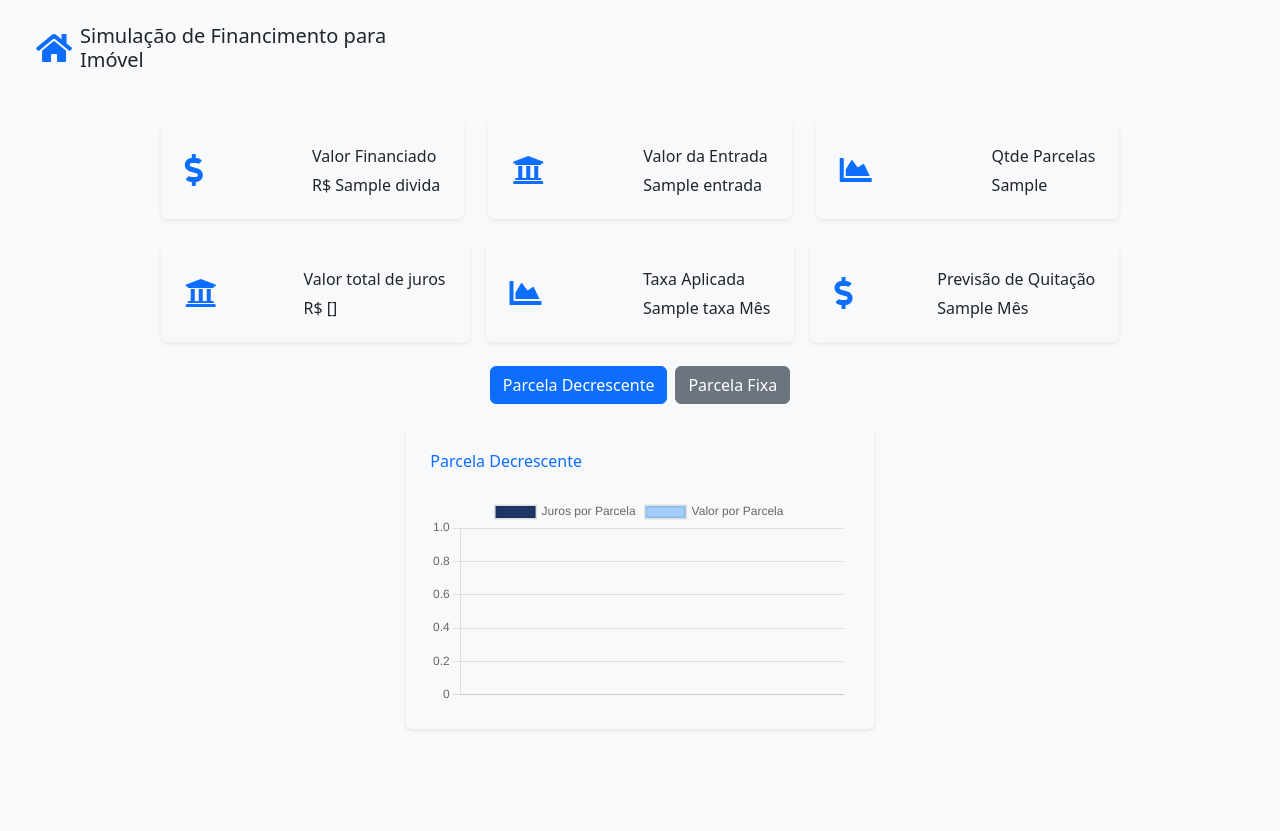
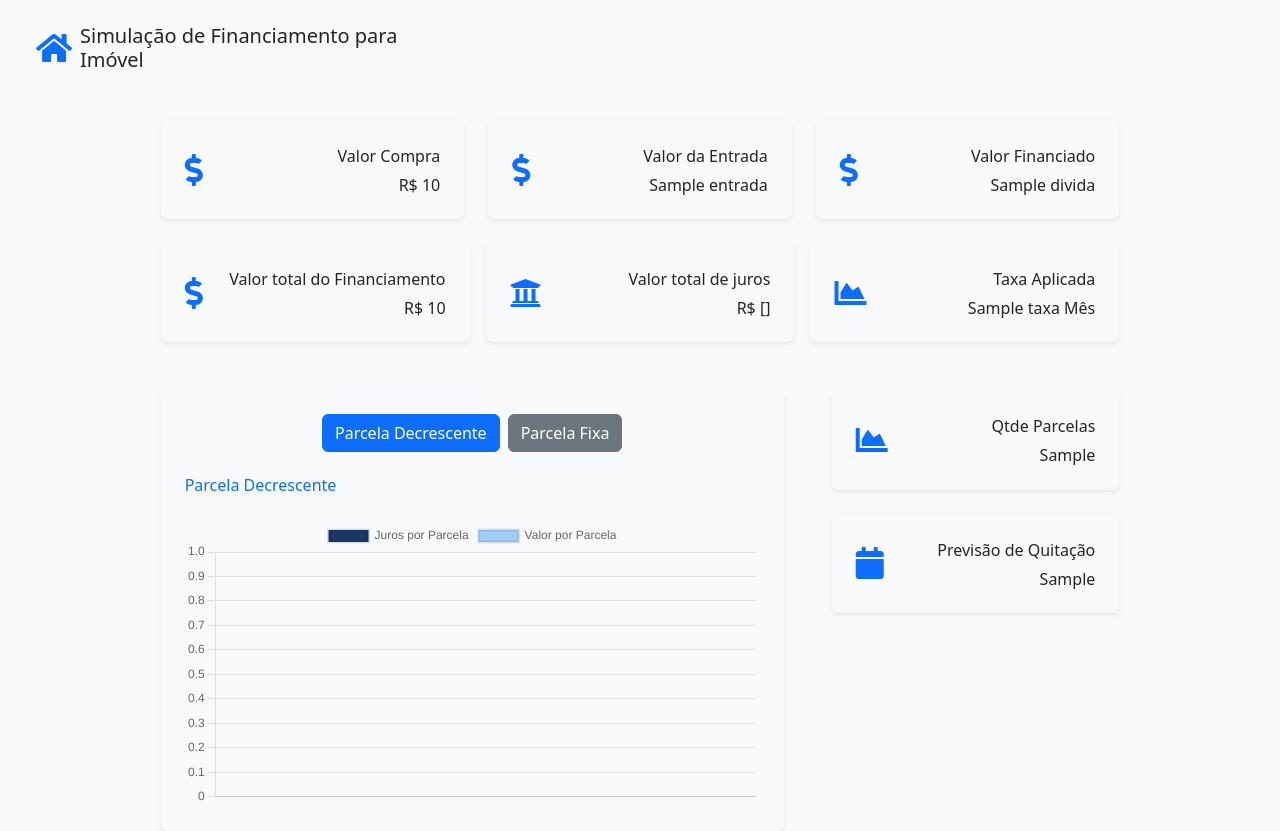
Before and after one commit to Lucaspaixao-code/EstatisticaAplicada, a Django app: template app_CalculadoraFinanciamento/templates/imoveis.html in a window 1280 px wide. Shown: the part 46-877 px from the top of the page. Before the commit the page ends 776 px from the top, so only its background shows below. Run offline with Django 5.2, Linux system fonts and the light colour scheme; the template is opened without the code that fills it: most values are stand-ins (such as "Sample title", 1, 10 or a date in 2020); some libraries are stand-ins or nearby versions.

Commit message:
Ajustes Telas

```diff
--- a/app_CalculadoraFinanciamento/templates/imoveis.html
+++ b/app_CalculadoraFinanciamento/templates/imoveis.html
@@ -5,7 +5,7 @@
     <div class="row g-4">
         <div class="col-sm-8 col-xl-4 d-flex align-items-center">
             <i class="fas fa-home fa-2x text-primary me-2"></i>
-            <h5 class="mb-0">Simulação de Financimento para Imóvel</h5>
+            <h5 class="mb-0">Simulação de Financiamento para Imóvel</h5>
         </div>
     </div>
 
@@ -14,16 +14,16 @@
             <div class="col-sm-8 col-xl-4">
                 <div class="bg-light rounded d-flex align-items-center justify-content-between p-4 shadow-sm">
                     <i class="fa fa-dollar-sign fa-2x text-primary"></i>
-                    <div class="ms-3">
-                        <p class="mb-2">Valor Financiado</p>
-                        <h6 class="mb-0">R$ {{ Divida }}</h6>
+                    <div class="ms-3 text-end">
+                        <p class="mb-2">Valor Compra</p>
+                        <h6 class="mb-0">R$ {{ valorCompra }}</h6>
                     </div>
                 </div>
             </div>
             <div class="col-sm-8 col-xl-4">
                 <div class="bg-light rounded d-flex align-items-center justify-content-between p-4 shadow-sm">
-                    <i class="fas fa-university fa-2x text-primary"></i>
-                    <div class="ms-3">
+                    <i class="fas fa-dollar-sign fa-2x text-primary"></i>
+                    <div class="ms-3 text-end">
                         <p class="mb-2">Valor da Entrada</p>
                         <h6 class="mb-0">{{ Entrada }}</h6>
                     </div>
@@ -31,10 +31,10 @@
             </div>
             <div class="col-sm-8 col-xl-4">
                 <div class="bg-light rounded d-flex align-items-center justify-content-between p-4 shadow-sm">
-                    <i class="fa fa-chart-area fa-2x text-primary"></i>
-                    <div class="ms-3">
-                        <p class="mb-2">Qtde Parcelas</p>
-                        <h6 class="mb-0">{{ qtdeParcelas }}</h6>
+                    <i class="fa fa-dollar-sign fa-2x text-primary"></i>
+                    <div class="ms-3 text-end">
+                        <p class="mb-2">Valor Financiado</p>
+                        <h6 class="mb-0">{{ Divida  }}</h6>
                     </div>
                 </div>
             </div>
@@ -45,8 +45,17 @@
         <div class="row g-3">
             <div class="col-sm-8 col-xl-4">
                 <div class="bg-light rounded d-flex align-items-center justify-content-between p-4 shadow-sm">
+                    <i class="fas fa-dollar-sign fa-2x text-primary"></i>
+                    <div class="ms-3 text-end">
+                        <p class="mb-2">Valor total do Financiamento</p>
+                        <h6 id="valorTotalFin" class="mb-0">R$ {{ ValorTotal }}</h6>
+                    </div>
+                </div>
+            </div>
+            <div class="col-sm-8 col-xl-4">
+                <div class="bg-light rounded d-flex align-items-center justify-content-between p-4 shadow-sm">
                     <i class="fas fa-university fa-2x text-primary"></i>
-                    <div class="ms-3">
+                    <div class="ms-3 text-end">
                         <p class="mb-2">Valor total de juros</p>
                         <h6 id="valorJuros" class="mb-0">R$ {{ ValorJuros }}</h6>
                     </div>
@@ -55,48 +64,57 @@
             <div class="col-sm-8 col-xl-4">
                 <div class="bg-light rounded d-flex align-items-center justify-content-between p-4 shadow-sm">
                     <i class="fa fa-chart-area fa-2x text-primary"></i>
-                    <div class="ms-3">
+                    <div class="ms-3 text-end">
                         <p class="mb-2">Taxa Aplicada</p>
                         <h6 class="mb-0">{{ Taxa }} Mês</h6>
                     </div>
                 </div>
             </div>
+
+        </div>
+    </div>
+
+    <div class="container-fluid pt-5 px-4 col-xl-10">
+        <div class="row g-5 justify-content-center">
+            <div class="col-sm-12 col-xl-8">
+                <div class="bg-light rounded h-100 p-4 shadow-sm">
+                    <div class="d-flex justify-content-center mb-4">
+                        <button id="btn-decrescente" class="btn btn-primary me-2" onclick="showGraph('decrescente')">Parcela Decrescente</button>
+                        <button id="btn-fixa" class="btn btn-secondary" onclick="showGraph('fixa')">Parcela Fixa</button>
+                    </div>
+                    <div id="decrescente-graph">
+                        <h6 class="mb-4 text-primary">Parcela Decrescente</h6>
+                        <canvas id="salse-revenue"></canvas>
+                    </div>
+                    <div id="fixa-graph" style="display:none;">
+                        <h6 class="mb-4 text-primary">Valor Parcela Fixa</h6>
+                        <div id="pie-chart-container" style="width: 450px; height: 450px; margin: 0 auto;">
+                            <canvas id="pie-chart"></canvas>
+                        </div>
+                    </div>
+                </div>
+            </div>
             <div class="col-sm-8 col-xl-4">
-                <div class="bg-light rounded d-flex align-items-center justify-content-between p-4 shadow-sm">
-                    <i class="fa fa-dollar-sign fa-2x text-primary"></i>
-                    <div class="ms-3">
-                        <p class="mb-2">Previsão de Quitação</p>
-                        <h6 class="mb-0">{{ DataFinal }} Mês</h6>
+                <div class="bg-light rounded d-flex align-items-center justify-content-between p-4 shadow-sm mb-4">
+                    <i class="fa fa-chart-area fa-2x text-primary"></i>
+                    <div class="ms-3 text-end">
+                        <p class="mb-2">Qtde Parcelas</p>
+                        <h6 class="mb-0">{{ qtdeParcelas }}</h6>
+                    </div>
+                </div>
+                <div class="col-sm-12 col-xl-12">
+                    <div class="bg-light rounded d-flex align-items-center justify-content-between p-4 shadow-sm mb-4">
+                        <i class="fa fa-calendar fa-2x text-primary"></i>
+                        <div class="ms-3 text-end">
+                            <p class="mb-2">Previsão de Quitação</p>
+                            <h6 class="mb-0">{{ DataFinal }}</h6>
+                        </div>
                     </div>
                 </div>
             </div>
         </div>
     </div>
 
-    <div class="container-fluid pt-4 px-4 justify-content-center col-xl-10">
-        <div class="row g-4 justify-content-center">
-            <div class="col-sm-12">
-                <div class="d-flex justify-content-center mb-4">
-                    <button id="btn-decrescente" class="btn btn-primary me-2" onclick="showGraph('decrescente')">Parcela Decrescente</button>
-                    <button id="btn-fixa" class="btn btn-secondary" onclick="showGraph('fixa')">Parcela Fixa</button>
-                </div>
-            </div>
-        </div>
-        <div class="row g-4 justify-content-center">
-            <div class="col-sm-12 col-xl-6" id="decrescente-graph">
-                <div class="bg-light rounded h-100 p-4 shadow-sm">
-                    <h6 class="mb-4 text-primary">Parcela Decrescente</h6>
-                    <canvas id="salse-revenue"></canvas>
-                </div>
-            </div>
-            <div class="col-sm-8 col-xl-4" id="fixa-graph" style="display:none;">
-                <div class="bg-light rounded h-100 p-4 shadow-sm">
-                    <h6 class="mb-4 text-primary">Valor Parcela Fixa</h6>
-                    <canvas id="pie-chart"></canvas>
-                </div>
-            </div>
-        </div>
-    </div>
 </div>
 
 <script src="https://cdn.jsdelivr.net/npm/chart.js@3.7.0/dist/chart.min.js"></script>
@@ -112,17 +130,20 @@
         document.getElementById('btn-fixa').classList.add('btn-secondary');
 
         let valorJuros = document.getElementById('valorJuros');
+        let valorTotalFin = document.getElementById('valorTotalFin');
 
         if (type === 'decrescente') {
             document.getElementById('decrescente-graph').style.display = 'block';
             document.getElementById('btn-decrescente').classList.add('btn-primary');
             document.getElementById('btn-decrescente').classList.remove('btn-secondary');
             valorJuros.textContent = `R$ {{ ValorJuros }}`;
+            valorTotalFin.textContent = `R$ {{ ValorTotal }}`;
         } else if (type === 'fixa') {
             document.getElementById('fixa-graph').style.display = 'block';
             document.getElementById('btn-fixa').classList.add('btn-primary');
             document.getElementById('btn-fixa').classList.remove('btn-secondary');
             valorJuros.textContent = `R$ {{ ValorTotalJurosFixa }}`;
+            valorTotalFin.textContent = `R$ {{ ValorTotalFixa }}`;
         }
     }
 
```
Also changed, not shown: app_CalculadoraFinanciamento/templates/home.html (+4 -4 lines), app_CalculadoraFinanciamento/templates/veiculos.html (+25 -18 lines), app_CalculadoraFinanciamento/views.py (+5 -3 lines).
